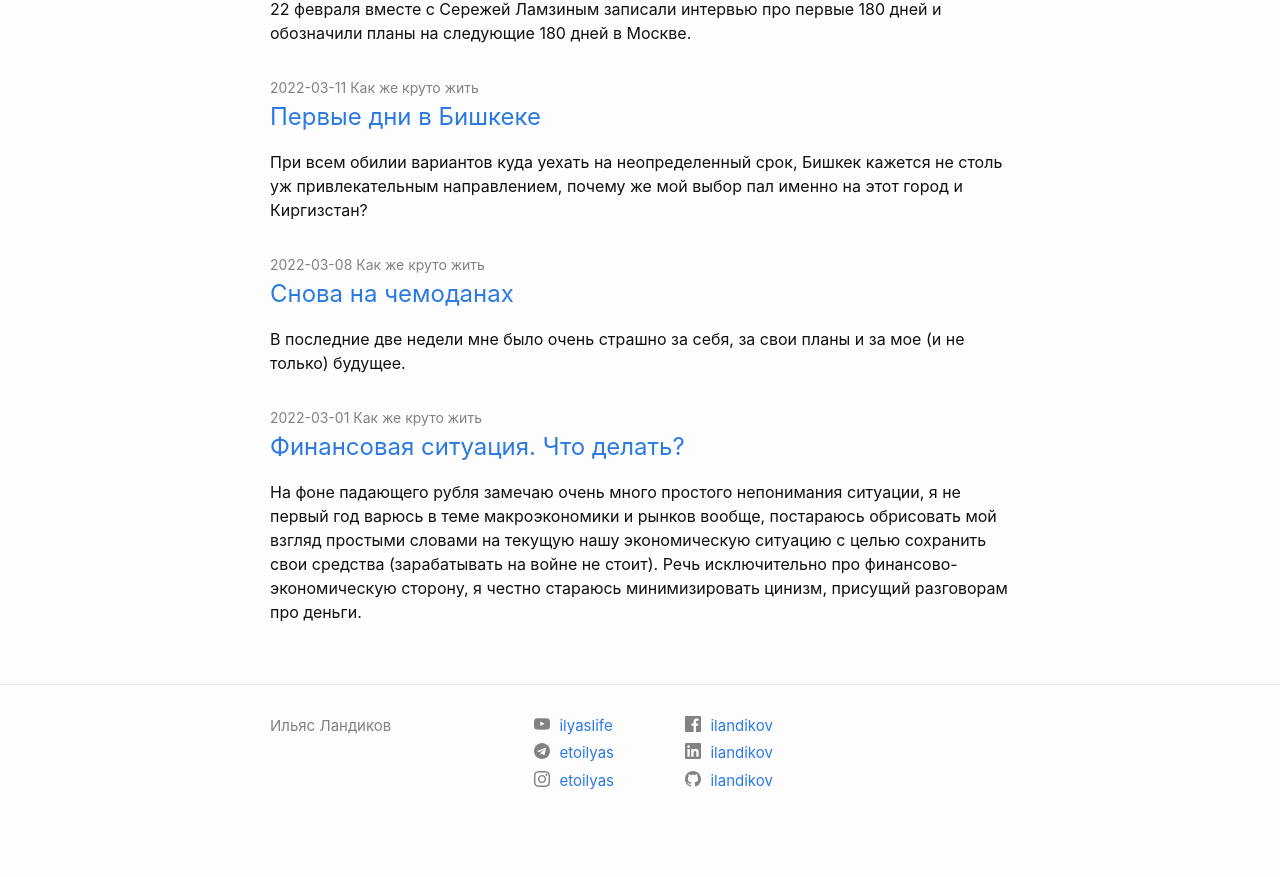
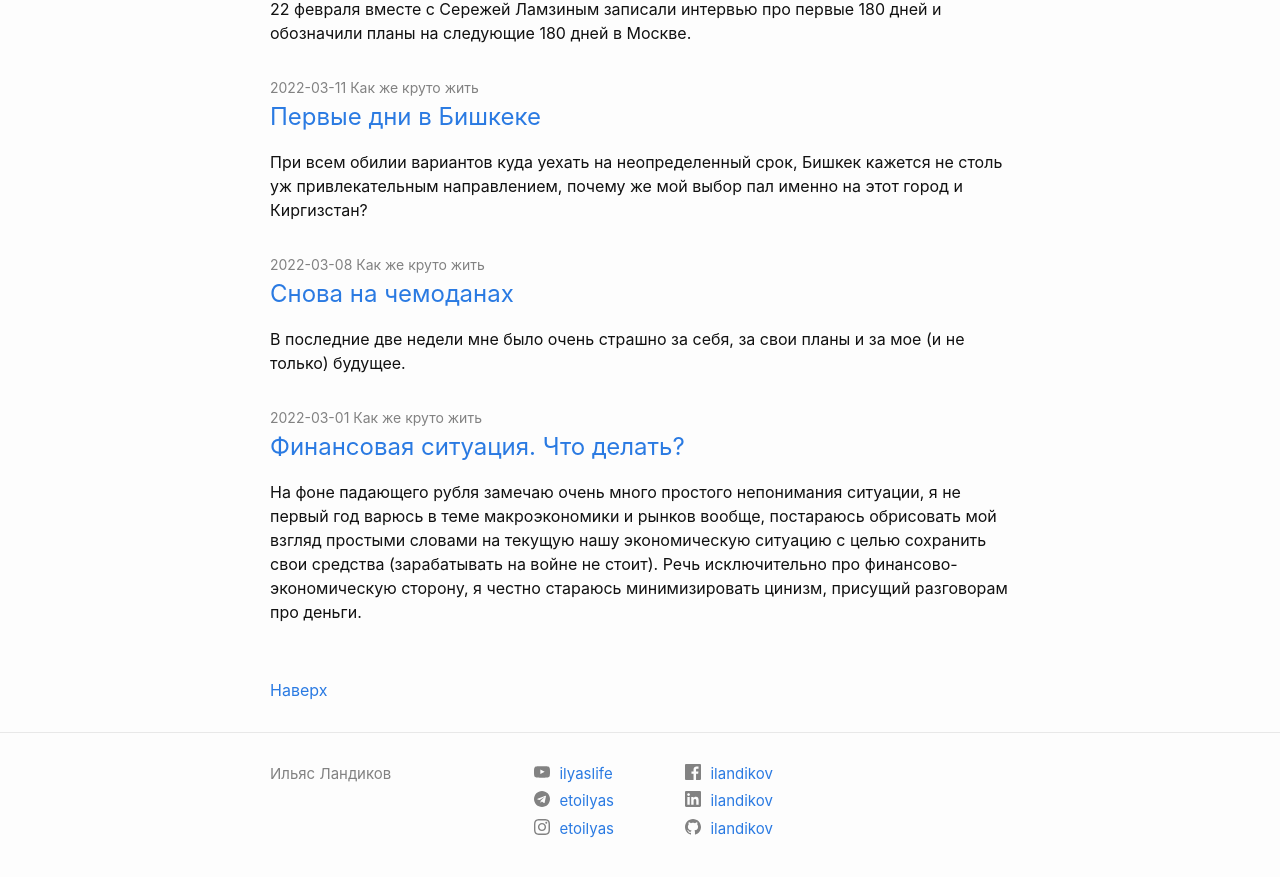
Before and after one commit to ilandikov/ilandikov.github.io, a Jekyll site: the page built from index.markdown, in a window 1280 px wide and 900 px high, scrolled down 819 px. Shown: the top 877 px of the window. Built offline with Jekyll 4.4.1, drawn with Linux system fonts in a browser that asks for light colours; before the commit the page ends 1671 px from its top, so only the background shows below that.

Commit message:
Add link to the top and the of the end of all pages

```diff
--- a/_layouts/default.html
+++ b/_layouts/default.html
@@ -4,12 +4,18 @@
   {%- include head.html -%}
 
   <body>
+    <a name="top"></a>
 
     {%- include header.html -%}
 
     <main class="page-content" aria-label="Content">
       <div class="wrapper">
         {{ content }}
+
+        <br>
+        <div class="post-nav">
+          <a href="#top">Наверх</a>
+        </div>
       </div>
     </main>
 
```
